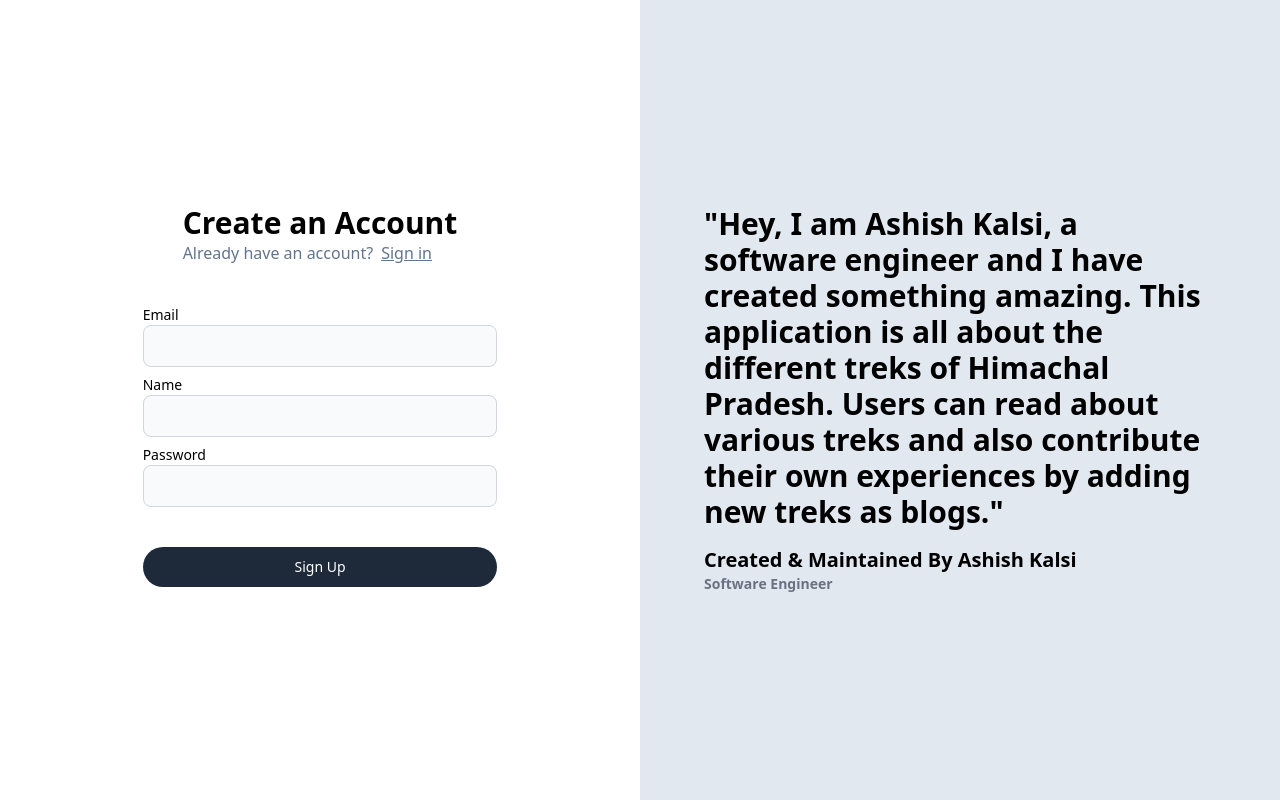
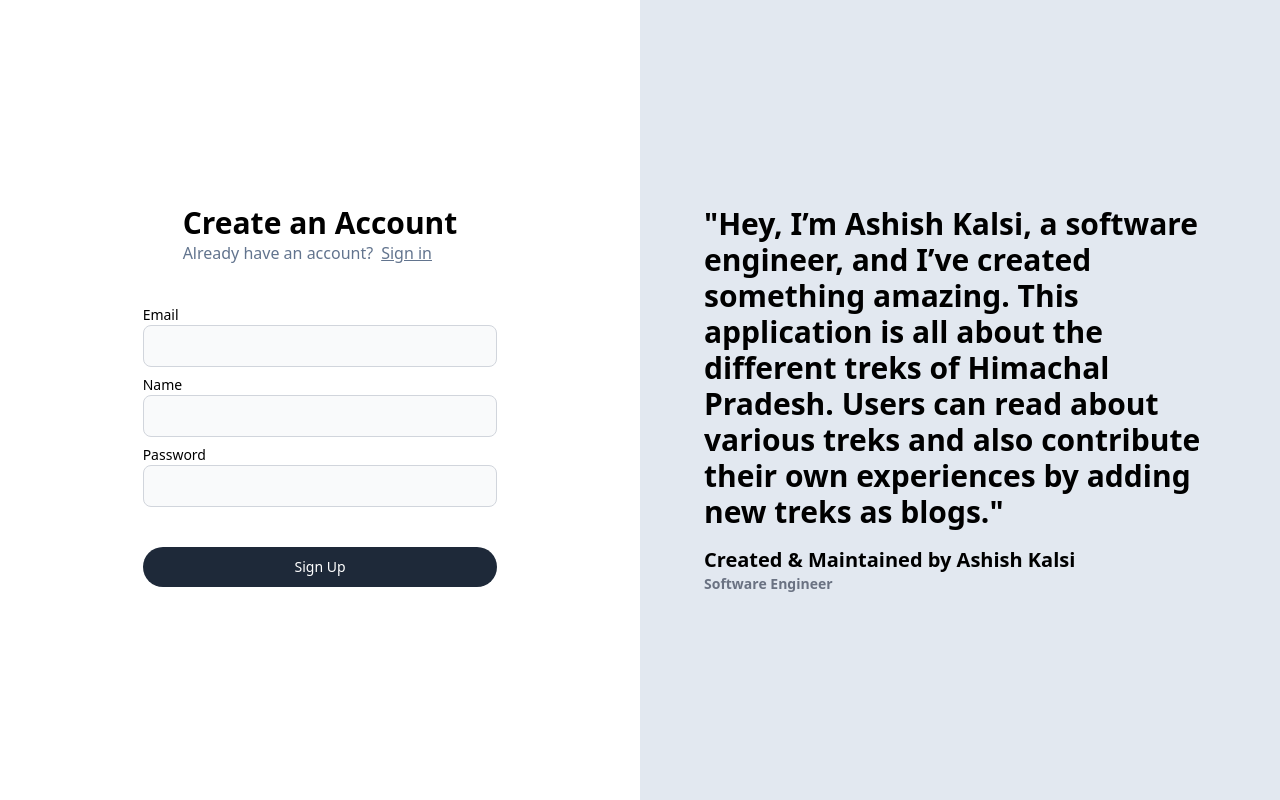
Before and after one commit to ashishkalsi07/medium, a React app in the folder frontend/: page /signup in a window 1280 px wide. Built offline with nearby package versions, Linux system fonts and the light colour scheme; the HTML template or start-up script is replaced by a standard one.

Commit message:
Completed

```diff
--- a/frontend/src/components/Quote.tsx
+++ b/frontend/src/components/Quote.tsx
@@ -4,9 +4,10 @@ export const Quote = () => {
             <div className="flex justify-center">
                 <div className="max-w-lg">
                     <div className="font-bold text-3xl">
-                        "Hey, I am Ashish Kalsi, a software engineer and I have created something amazing. This application is all about the different treks of Himachal Pradesh. Users can read about various treks and also contribute their own experiences by adding new treks as blogs."
-                    </div> <div className="max-w-md font-semibold text-xl mt-4 ">
-                        Created & Maintained By Ashish Kalsi
+                        "Hey, I’m Ashish Kalsi, a software engineer, and I’ve created something amazing. This application is all about the different treks of Himachal Pradesh. Users can read about various treks and also contribute their own experiences by adding new treks as blogs."
+                    </div>
+                    <div className="max-w-md font-semibold text-xl mt-4">
+                        Created & Maintained by Ashish Kalsi
                     </div>
                     <div className="max-w-md font-semibold text-sm text-gray-500">
                         Software Engineer
@@ -14,5 +15,5 @@ export const Quote = () => {
                 </div>
             </div>
         </div>
-    )
-}
+    );
+};
```
